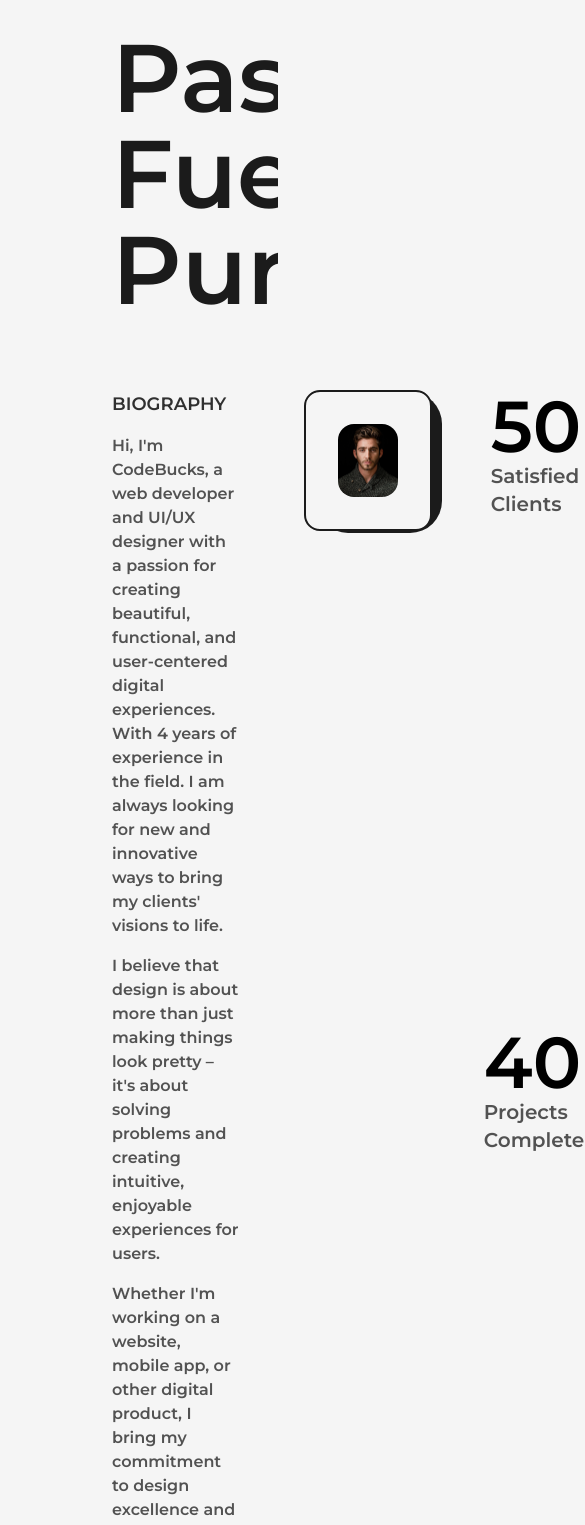
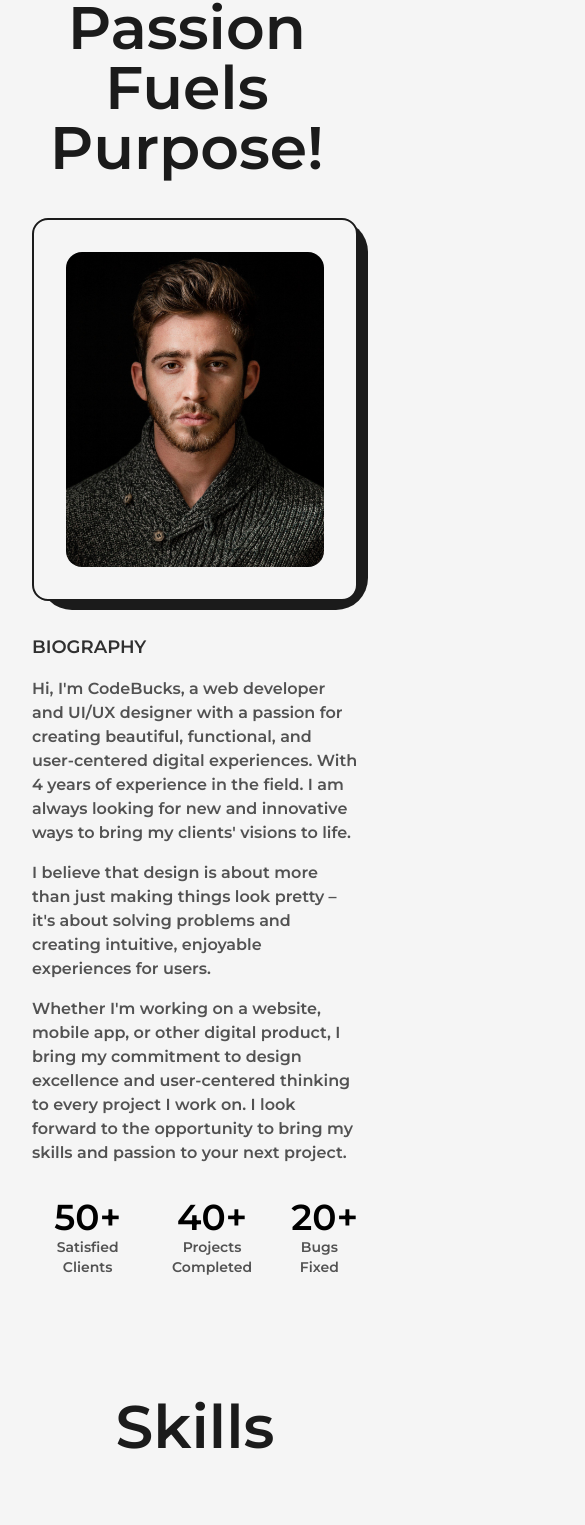
Before and after one commit to anirudh12032008/modern-portfolio, a Next.js app: page /about in a window 390 px wide. Shown: the part 116-1641 px from the top of the page, 585 px wide, since content can reach past the window. Built offline with nearby package versions, Linux system fonts and the light colour scheme.

Commit message:
added responsive design to about page

```diff
--- a/src/app/about/page.js
+++ b/src/app/about/page.js
@@ -46,10 +46,13 @@ const page = () => {
       </Head>
 
       <main className="flex w-full flex-col justify-center items-center">
-        <Layout className="pt-16">
-          <AnimatedText text="Passion fuels purpose!" className="mb-16" />
-          <div className="grid w-full grid-cols-9 gap-16">
-            <div className="col-span-3 flex flex-col dark:text-light/75 text-dark/75 items-start justify start">
+        <Layout className="pt-16 lg:p-12 md:p-10 sm:p-8">
+          <AnimatedText
+            text="Passion fuels purpose!"
+            className="mb-16 lg:mb-10 sm:mb-8 "
+          />
+          <div className="grid w-full  grid-cols-9 gap-16 lg:gap-10 sm:gap-8">
+            <div className="col-span-3 lg:order-2 lg:col-span-9 xl:col-span-4 flex flex-col dark:text-light/75 text-dark/75 items-start justify start">
               <h2 className="mb-4 text-lg font-bold uppercase dark:!text-light/90 !text-dark/90  ">
                 BioGraphy
               </h2>
@@ -74,7 +77,7 @@ const page = () => {
               </p>
             </div>
 
-            <div className="col-span-3 relative h-max rounded-2xl border-2 border-solid dark:border-light  border-dark dark:bg-dark bg-light p-8">
+            <div className="col-span-3 lg:col-span-9 lg:order-1 xl:col-span-4 relative h-max rounded-2xl border-2 border-solid dark:border-light  border-dark dark:bg-dark bg-light p-8">
               <div className="absolute top-0 -right-3 -z-10 w-[102%] h-[103%] rounded-[2rem] dark:bg-light bg-dark" />
               <Image
                 src={devImg}
@@ -84,34 +87,34 @@ const page = () => {
               />
             </div>
 
-            <div className="col-span-3 flex flex-col items-end justify-between">
-              <div className="flex flex-col items-end justify-center">
-                <span className="inline-block text-7xl dark:text-light font-bold">
+            <div className="col-span-3  lg:order-3 xl:col-span-9 xl:flex-row xl:items-center flex flex-col items-end justify-between">
+              <div className="flex flex-col xl:items-center  items-end justify-center">
+                <span className="inline-block text-7xl lg:text-6xl  sm:text-5xl xs:text-4xl dark:text-light font-bold">
                   <AnimatedNumbers value={50} />+
                 </span>
-                <h2 className="text-xl font-medium capitalize dark:text-light/75 text-dark/75">
+                <h2 className="text-xl font-medium capitalize xl:text-center lg:text-lg sm:text-base xs:text-sm dark:text-light/75 text-dark/75">
                   Satisfied Clients
                 </h2>
               </div>
-              <div className="flex flex-col items-end justify-center">
-                <span className="inline-block text-7xl dark:text-light font-bold">
+              <div className="flex flex-col lg:items-center items-end justify-center">
+                <span className="inline-block text-7xl lg:text-6xl  sm:text-5xl xs:text-4xl dark:text-light font-bold">
                   <AnimatedNumbers value={40} />+
                 </span>
-                <h2 className="text-xl font-medium capitalize dark:text-light/75 text-dark/75">
+                <h2 className="text-xl xl:text-center lg:text-lg sm:text-base xs:text-sm font-medium capitalize dark:text-light/75 text-dark/75">
                   Projects Completed
                 </h2>
               </div>
               <div className="flex flex-col items-end justify-center">
-                <span className="inline-block dark:text-light text-7xl font-bold">
+                <span className="inline-block lg:text-6xl  sm:text-5xl xs:text-4xl dark:text-light text-7xl font-bold">
                   <AnimatedNumbers value={20} />+
                 </span>
-                <h2 className="text-xl font-medium capitalize dark:text-light/75 text-dark/75">
+                <h2 className="text-xl xl:text-center lg:text-lg sm:text-base xs:text-sm font-medium capitalize dark:text-light/75 text-dark/75">
                   Bugs Fixed
                 </h2>
               </div>
             </div>
           </div>
-          <Skills />
+          <Skills className={"mt-16"} />
           <Experience />
           <Education />
         </Layout>
--- a/src/app/page.js
+++ b/src/app/page.js
@@ -8,6 +8,7 @@ import Link from "next/link";
 import { LinkArrow } from "@/components/Icons";
 import HireMe from "@/components/HireMe";
 import chat from "../../public/icons8-chat-message-94.png";
+import Skills from "@/components/Skills";
 
 export default function Home() {
   return (
--- a/src/components/AnimatedText.js
+++ b/src/components/AnimatedText.js
@@ -36,7 +36,7 @@ const AnimatedText = ({ text, className = "" }) => {
         overflow-hidden"
     >
       <motion.h1
-        className={`inline-block dark:text-light w-full text-dark font-bold capitalize text-8xl ${className}`}
+        className={`inline-block dark:text-light w-full text-dark font-bold capitalize sm:text-7xl xs:text-6xl  text-8xl ${className}`}
         variants={quote}
         initial="initial"
         animate="animate"
--- a/src/components/Education.js
+++ b/src/components/Education.js
@@ -3,19 +3,35 @@ import React, { useRef } from "react";
 import { motion, useScroll } from "framer-motion";
 import LiIcon from "./LiIcon";
 
-const Details = ({ type, time, place, info }) => {
+const Details = ({ type, time, place, info, placeLink, placeName }) => {
+  const ref = useRef(null);
+  const { scrollYProgress } = useScroll({
+    target: ref,
+    offset: ["start end", "center start"],
+  });
   return (
-    <li className="my-8 dark:text-light first:mt-0 last:mb-0 w-[60%] mx-auto flex flex-col items-centre justify-center">
-      <LiIcon />
+    <li
+      ref={ref}
+      className="my-8 first:mt-0 dark:text-light last:mb-0 w-[60%] md:ml-8 md:w-[90%] mx-auto flex flex-col items-centre justify-center"
+    >
+      <LiIcon scrollY={scrollYProgress} />
 
       <motion.div
         initial={{ y: 50 }}
         whileInView={{ y: 0 }}
-        viewport={{ once: true }}
         transition={{ duration: 0.8, type: "spring" }}
       >
-        <h3 className="capitalize font-bold text-2xl">{type}</h3>
-        <span className="capitalize font-medium dark:text-light/75 text-dark/75">
+        <h3 className="capitalize font-bold text-2xl">
+          {type}{" "}
+          <a
+            href={placeLink}
+            target="_blank"
+            className="text-primary md:text-xl dark:text-primaryDark capitalize"
+          >
+            @{placeName}
+          </a>
+        </h3>
+        <span className="capitalize xs:text-sm font-medium dark:text-light/75 text-dark/75">
           {time} | {place}
         </span>
         <p className="font-medium w-full">{info}</p>
@@ -36,14 +52,39 @@ const Education = () => {
         <h2 className="font-bold dark:text-light text-6xl mb-32 text-center w-full">
           Education
         </h2>
-        <div ref={ref} className="w-[75%] mx-auto  font-light relative">
+        <div
+          ref={ref}
+          className="w-[75%] lg:w-[80%] md:w-full mx-auto  font-light relative"
+        >
           <motion.div
             style={{ scaleY: scrollYProgress }}
-            className="absolute left-9 top-0 w-[4px] h-full dark:bg-light bg-dark origin-top"
+            className="absolute md:w-[3px] md:left-[20px] xs:left-[10px] left-9 top-0 w-[4px] h-full dark:bg-light bg-dark origin-top"
           />
           <ul className="w-full flex flex-col justify-between items-start ml-4">
             <Details
               type={"Bachelor Of Science In Computer Science"}
+              placeLink={"https://mit.com/"}
+              placeName={"MIT"}
+              time={"2016-2020"}
+              place={"Massachusetts Institute Of Technology (MIT)"}
+              info={
+                "Relevant courses included Data Structures and Algorithms, Computer Systems Engineering, and Artificial Intelligence."
+              }
+            />
+            <Details
+              type={"Bachelor Of Science In Computer Science"}
+              placeLink={"https://mit.com/"}
+              placeName={"MIT"}
+              time={"2016-2020"}
+              place={"Massachusetts Institute Of Technology (MIT)"}
+              info={
+                "Relevant courses included Data Structures and Algorithms, Computer Systems Engineering, and Artificial Intelligence."
+              }
+            />
+            <Details
+              type={"Bachelor Of Science In Computer Science"}
+              placeLink={"https://mit.com/"}
+              placeName={"MIT"}
               time={"2016-2020"}
               place={"Massachusetts Institute Of Technology (MIT)"}
               info={
@@ -53,22 +94,8 @@ const Education = () => {
             <Details
               type={"Bachelor Of Science In Computer Science"}
               time={"2016-2020"}
-              place={"Massachusetts Institute Of Technology (MIT)"}
-              info={
-                "Relevant courses included Data Structures and Algorithms, Computer Systems Engineering, and Artificial Intelligence."
-              }
-            />
-            <Details
-              type={"Bachelor Of Science In Computer Science"}
-              time={"2016-2020"}
-              place={"Massachusetts Institute Of Technology (MIT)"}
-              info={
-                "Relevant courses included Data Structures and Algorithms, Computer Systems Engineering, and Artificial Intelligence."
-              }
-            />
-            <Details
-              type={"Bachelor Of Science In Computer Science"}
-              time={"2016-2020"}
+              placeLink={"https://mit.com/"}
+              placeName={"MIT"}
               place={"Massachusetts Institute Of Technology (MIT)"}
               info={
                 "Relevant courses included Data Structures and Algorithms, Computer Systems Engineering, and Artificial Intelligence."
--- a/src/components/Experience.js
+++ b/src/components/Experience.js
@@ -4,30 +4,37 @@ import { motion, useScroll } from "framer-motion";
 import LiIcon from "./LiIcon";
 
 const Details = ({ position, company, companyLink, time, address, work }) => {
+  const ref = useRef(null);
+  const { scrollYProgress } = useScroll({
+    target: ref,
+    offset: ["start end", "center start"],
+  });
   return (
-    <li className="my-8 first:mt-0 dark:text-light last:mb-0 w-[60%] mx-auto flex flex-col items-centre justify-center">
-      <LiIcon />
+    <li
+      ref={ref}
+      className="my-8 first:mt-0 dark:text-light last:mb-0 w-[60%] md:ml-8 md:w-[90%] mx-auto flex flex-col items-centre justify-center"
+    >
+      <LiIcon scrollY={scrollYProgress} />
 
       <motion.div
         initial={{ y: 50 }}
         whileInView={{ y: 0 }}
-        viewport={{ once: true }}
         transition={{ duration: 0.8, type: "spring" }}
       >
-        <h3 className="capitalize font-bold text-2xl">
+        <h3 className="capitalize font-bold text-2xl ">
           {position} &nbsp;{" "}
           <a
             href={companyLink}
             target="_blank"
-            className="text-primary dark:text-primaryDark capitalize"
+            className="text-primary md:text-xl dark:text-primaryDark capitalize"
           >
             @{company}
           </a>
         </h3>
-        <span className="capitalize font-medium dark:text-light/75 text-dark/75">
+        <span className="capitalize font-medium dark:text-light/75 text-dark/75 xs:text-sm">
           {time} | {address}
         </span>
-        <p className="font-medium w-full">{work}</p>
+        <p className="font-medium w-full ">{work}</p>
       </motion.div>
     </li>
   );
@@ -41,16 +48,19 @@ const Experience = () => {
   });
   return (
     <>
-      <div className="mt-20 mb-10">
-        <h2 className="font-bold dark:text-light text-6xl mb-32 text-center w-full">
+      <div className="mt-20 md:mt-10 mb-10">
+        <h2 className="font-bold dark:text-light md:text-5xl  md:mb-16 text-6xl mb-32 text-center w-full">
           Experience
         </h2>
-        <div ref={ref} className="w-[75%] mx-auto  font-light relative">
+        <div
+          ref={ref}
+          className="w-[75%] lg:w-[80%] md:w-full  mx-auto  font-light relative"
+        >
           <motion.div
             style={{ scaleY: scrollYProgress }}
-            className="absolute left-9 top-0 w-[4px] h-full dark:bg-light bg-dark origin-top"
+            className="absolute md:w-[3px] md:left-[20px] xs:left-[10px] left-9 top-0 w-[4px] h-full dark:bg-light bg-dark origin-top"
           />
-          <ul className="w-full flex flex-col justify-between items-start ml-4">
+          <ul className="w-full flex flex-col justify-between items-start ml-4 sm:ml-2">
             <Details
               position={"Software Engineer"}
               company={"Google"}
--- a/src/components/LiIcon.js
+++ b/src/components/LiIcon.js
@@ -10,9 +10,9 @@ const LiIcon = ({ scrollY }) => {
   //   console.log(scrollYProgress);
   //   console.log(scrollY);
   return (
-    <figure className="absolute left-0 dark:stroke-light stroke-dark">
+    <figure className="absolute left-0 md:-left-[14px] xs:-left-[24px] dark:stroke-light stroke-dark">
       <svg
-        className="-rotate-90"
+        className="-rotate-90 md:w-[70px] md:h-[70px] "
         width={"75"}
         height={"75"}
         viewBox="0 0 100 100"
@@ -25,7 +25,7 @@ const LiIcon = ({ scrollY }) => {
         />
 
         <motion.circle
-          //   style={{ pathLength: scrollY }}
+          style={{ pathLength: scrollY }}
           cx={"75"}
           cy={"50"}
           r={"20"}
--- a/src/components/NavBar.js
+++ b/src/components/NavBar.js
@@ -178,7 +178,7 @@ const NavBar = () => {
               scale: 1,
               opacity: 1,
               transition: {
-                duration: 0.8,
+                duration: 0.6,
               },
             }}
             className="min-w-[70vw] flex flex-col z-30 bg-dark/90 dark:bg-light/75 rounded-lg backdrop-blur-md py-32 top-1/2 left-1/2 fixed -translate-x-1/2 -translate-y-1/2 justify-between items-center "
```
Also changed, not shown: src/app/projects/page.js (+20 -8 lines), src/components/Skills.js (+10 -9 lines).
